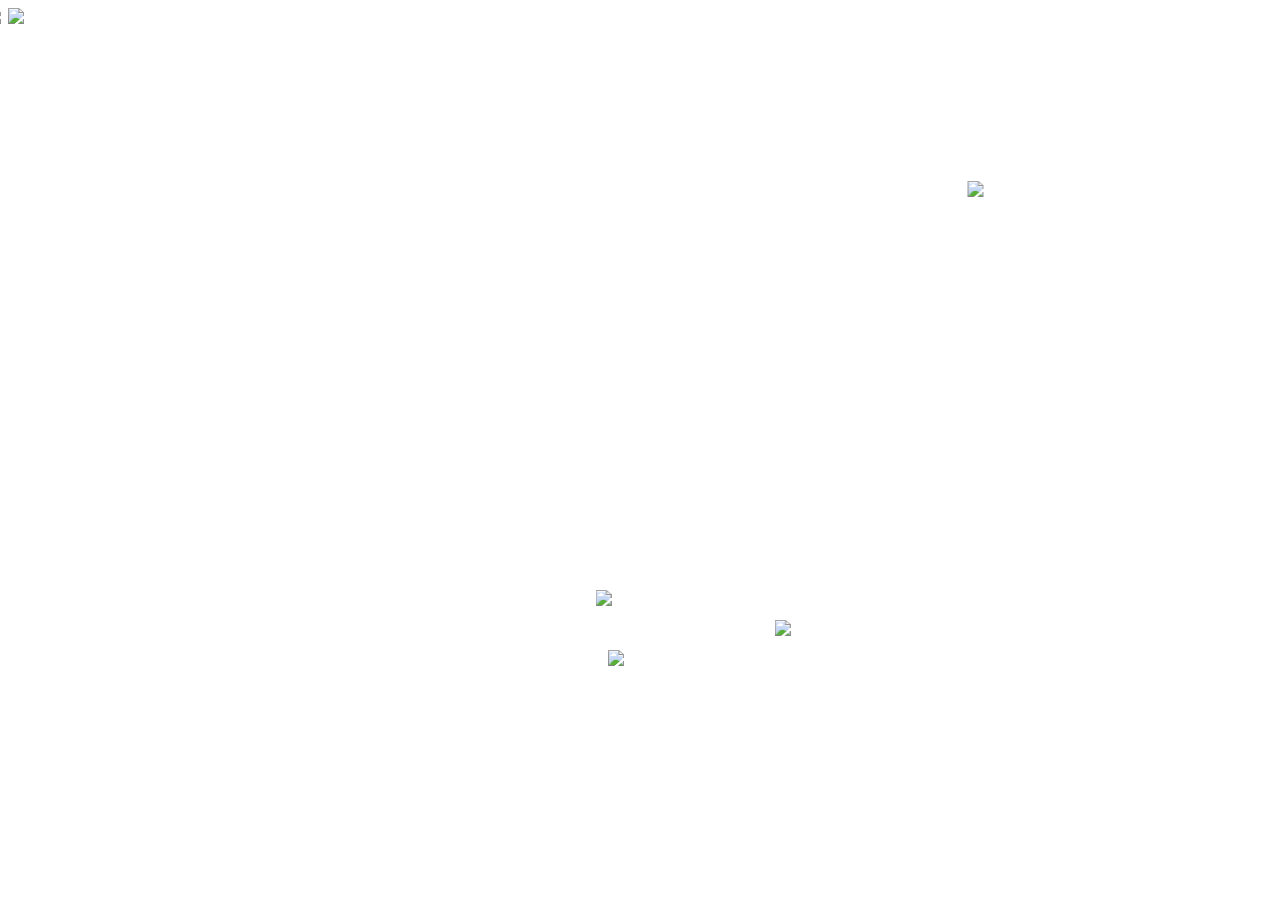
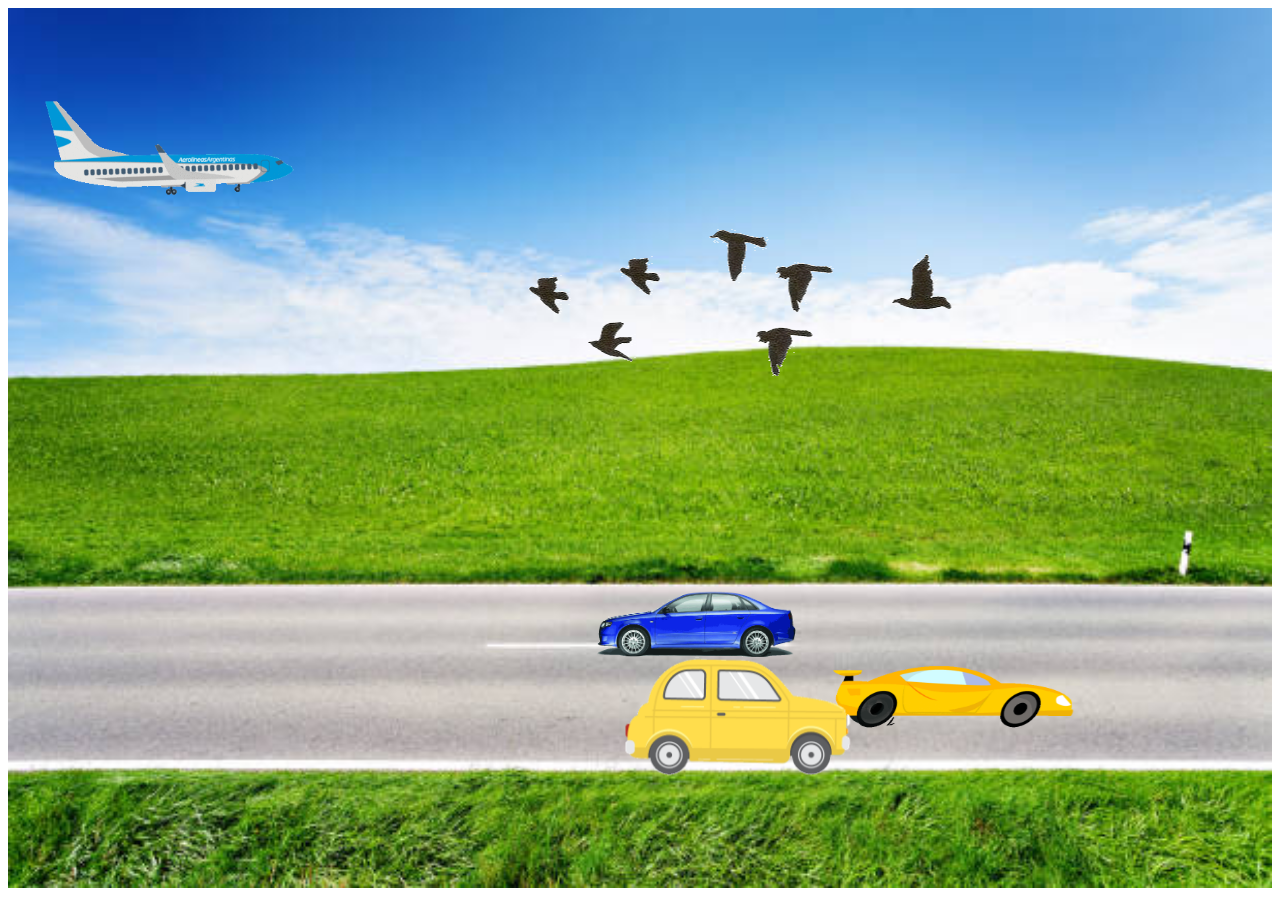
Before and after one commit to rafiq9190/animation-4a, a plain HTML site: page index.html in a window 1280 px wide. Before the commit the page ends 800 px from the top, so only its background shows below. Drawn offline with Linux system fonts and the light colour scheme.

Commit message:
update index.html

```diff
--- a/index.html
+++ b/index.html
@@ -39,16 +39,16 @@
 </head>
 <body>
     <div id="background">
-        <img src="./gettyimages-927006044-612x612.jpg" width="100%" height="auto"/>
-        <img src="./birds-1.gif" id="birds-1" class="birds-1">
-        <img src="./plane.gif" width="350px" class="plane" id="plane"/>
+        <img src="./img/gettyimages-927006044-612x612.jpg" width="100%" height="auto"/>
+        <img src="./img/birds-1.gif" id="birds-1" class="birds-1">
+        <img src="./img/plane.gif" width="350px" class="plane" id="plane"/>
 
 
     </div>
     <div id="road">
-        <img src="./8620750b616c6abe-moving-car-gif-13-gif-images-download.gif" width="200px" id="car-first" class="car-first"/>
-        <img src="./car-3.gif" width="300px" id=car-second class="car-second"/>
-        <img src="./moving-car 2.gif" width="250px" id="car-third" class="car-third"/>
+        <img src="./img/8620750b616c6abe-moving-car-gif-13-gif-images-download.gif" width="200px" id="car-first" class="car-first"/>
+        <img src="./img/car-3.gif" width="300px" id=car-second class="car-second"/>
+        <img src="./img/moving-car 2.gif" width="250px" id="car-third" class="car-third"/>
     </div>
 
 
```
